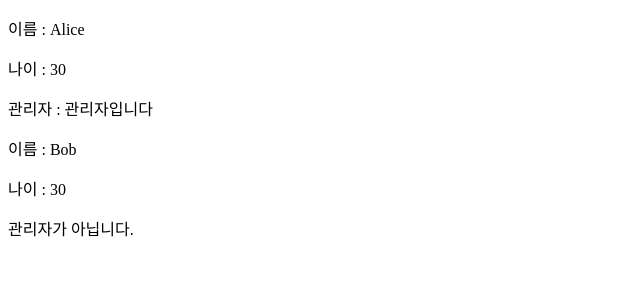
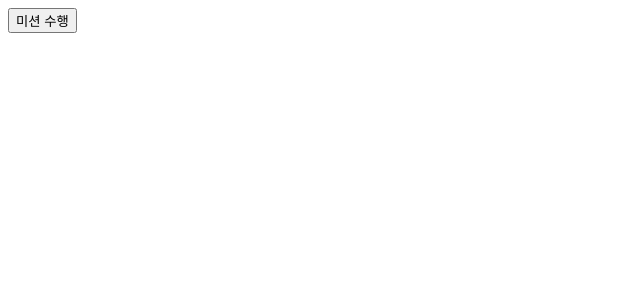
Before and after one commit to marchbom/react_ts, a React (Vite) app: page / in a window 1280 px wide. Shown: the top 300 px of the page, without its empty margins (0-640 px from the left). Built offline with nearby package versions, Linux system fonts and the light colour scheme.

Commit message:
54강 이벤트 핸들러

```diff
--- a/src/App.tsx
+++ b/src/App.tsx
@@ -1,22 +1,14 @@
-import UserProfile from "./components/UserProfile";
-import UserProfile2 from "./components/UserProfile2";
+import MissionButton from "./components/ui/MissionButton";
 
 export default function App() {
-  const userObj = {
-    name: "Alice",
-    age: 30,
-    isAdmin: true,
+  const clickHandler = (message: string) => {
+    alert(message);
   };
   return (
     <>
-      <UserProfile userObj={userObj} />
-      <UserProfile2>
-        <>
-          <p>이름 : Bob</p>
-          <p>나이 : 30</p>
-          <p>관리자가 아닙니다.</p>
-        </>
-      </UserProfile2>
+      <MissionButton clickHandler={clickHandler} message="미션 성공!">
+        미션 수행
+      </MissionButton>
     </>
   );
 }
--- /dev/null
+++ b/src/components/ui/MissionButton.tsx
@@ -0,0 +1,15 @@
+export default function MissionButton({
+  message,
+  children,
+  clickHandler,
+}: {
+  message: string;
+  children: React.ReactNode;
+  clickHandler: (message: string) => void;
+}) {
+  return (
+    <>
+      <button onClick={() => clickHandler(message)}>{children}</button>
+    </>
+  );
+}
```
Also changed, not shown: src/components/Table.tsx (added, +23 -0 lines), src/components/ui/Button.tsx (+10 -2 lines), src/components/ui/Button2.tsx (added, +16 -0 lines), src/components/ui/Button3.tsx (added, +11 -0 lines).
